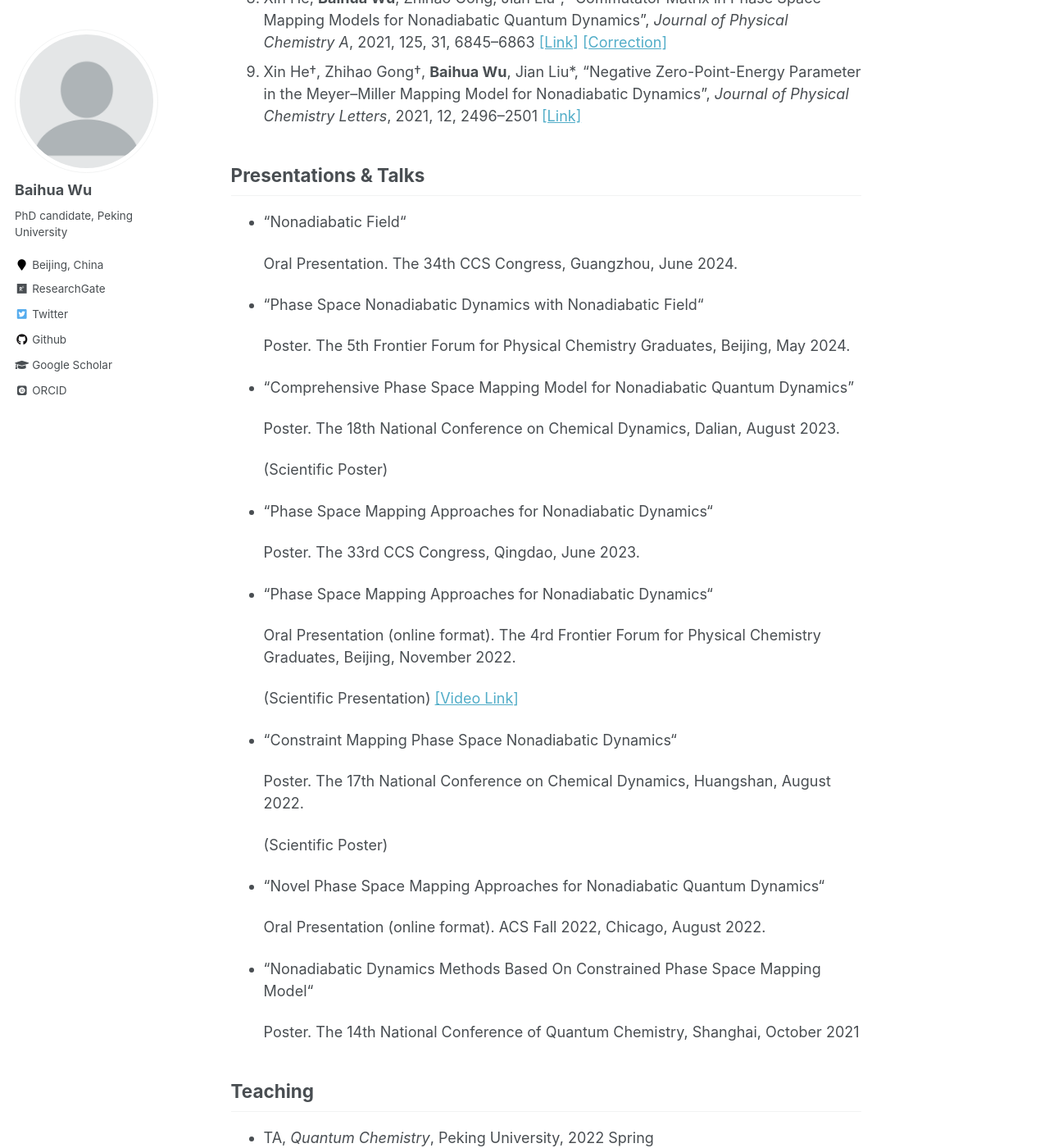
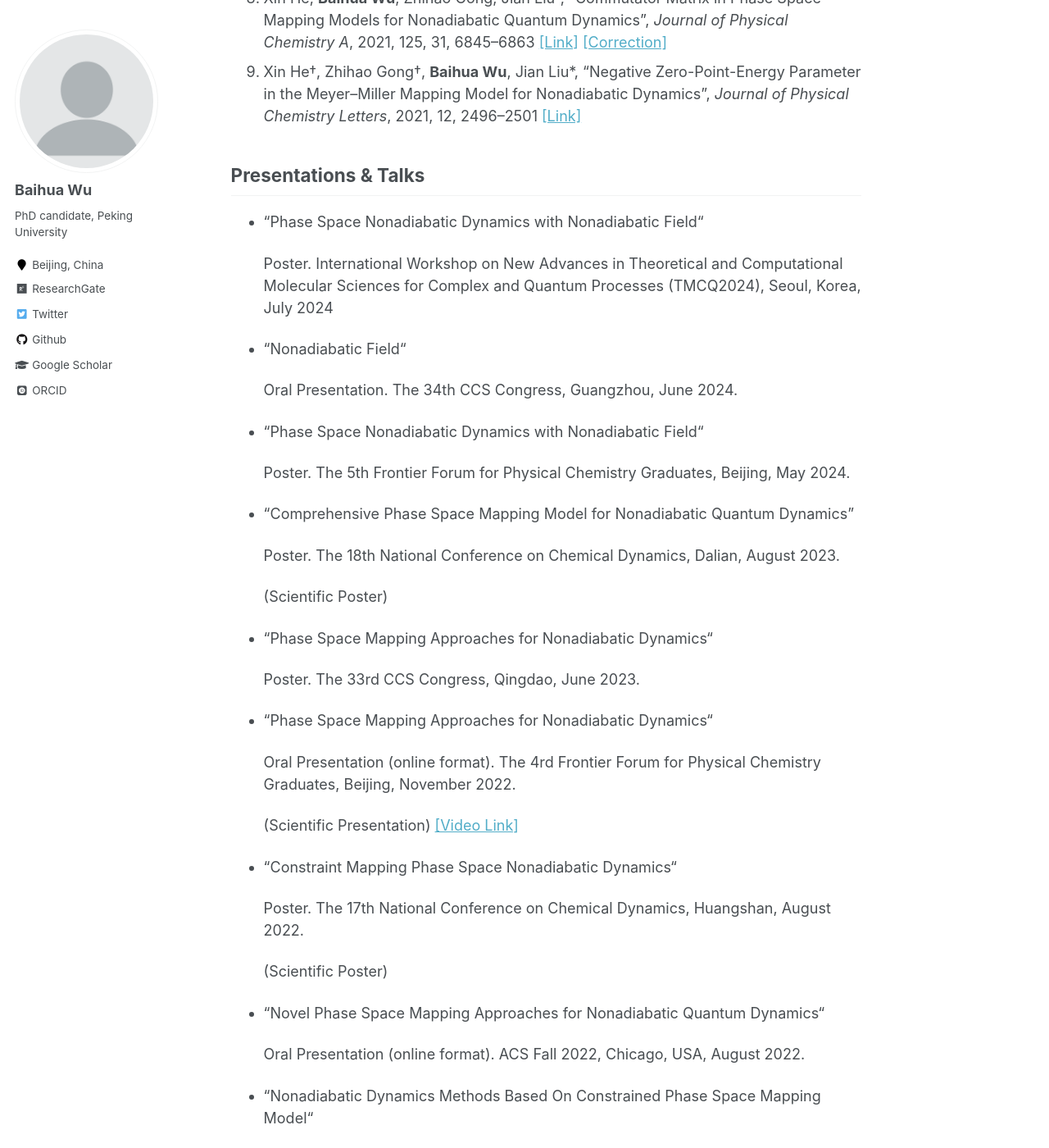
Before and after one commit to wubaihua/wubaihua.github.io, a Jekyll site: the page built from _pages/about.md, in a window 1280 px wide and 1400 px high, scrolled down 2769 px. Shown: the whole window at 82% size. Built offline with Jekyll 4.4.1, drawn with Linux system fonts in a browser that asks for light colours; some web fonts are replaced.

Commit message:
2024-7-9-1

```diff
--- a/_pages/about.md
+++ b/_pages/about.md
@@ -107,6 +107,10 @@ Email: wubaihua[AT]pku.edu.cn;   wubaihua19[AT]gmail.com
 1. Xin He†, Zhihao Gong†, **Baihua Wu**, Jian Liu\*, "Negative Zero-Point-Energy Parameter in the Meyer–Miller Mapping Model for Nonadiabatic Dynamics", *Journal of Physical Chemistry Letters*, 2021, 12, 2496–2501 [[Link]](https://pubs.acs.org/doi/full/10.1021/acs.jpclett.1c00232)
 
 ## Presentations & Talks
+* “Phase Space Nonadiabatic Dynamics with Nonadiabatic Field“
+
+  Poster. International Workshop on New Advances in Theoretical and Computational Molecular Sciences for Complex and Quantum Processes (TMCQ2024), Seoul, Korea, July 2024
+
 * “Nonadiabatic Field“
 
   Oral Presentation. The 34th CCS Congress, Guangzhou, June 2024.
@@ -139,7 +143,7 @@ Email: wubaihua[AT]pku.edu.cn;   wubaihua19[AT]gmail.com
 
 * “Novel Phase Space Mapping Approaches for Nonadiabatic Quantum Dynamics“
 
-  Oral Presentation (online format). ACS Fall 2022, Chicago, August 2022.
+  Oral Presentation (online format). ACS Fall 2022, Chicago, USA, August 2022.
 
 * “Nonadiabatic Dynamics Methods Based On Constrained Phase Space Mapping Model“
 
```
